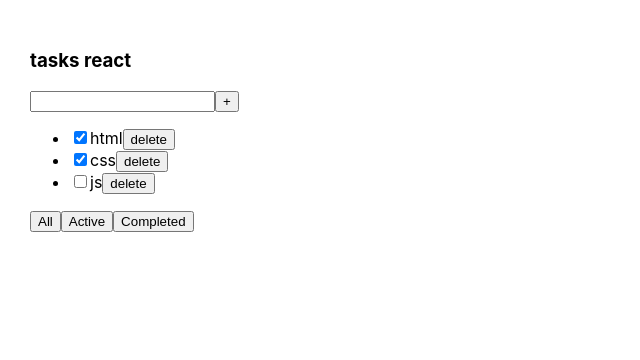
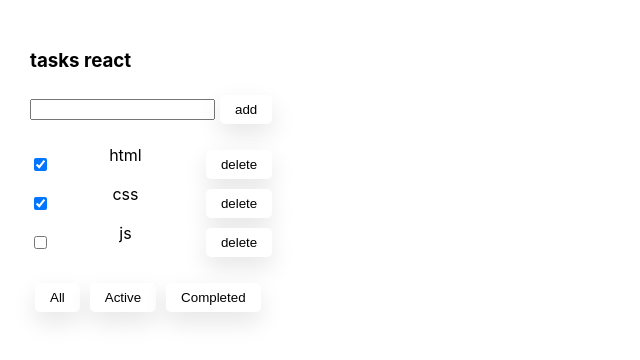
Before and after one commit to splinshady/todoList, a React (Create React App) app: page / in a window 1280 px wide. Shown: the top 360 px of the page, without its empty margins (0-640 px from the left). Built offline with nearby package versions, Linux system fonts and the light colour scheme.

Commit message:
feat: add task to list

```diff
--- a/package.json
+++ b/package.json
@@ -10,10 +10,12 @@
     "@types/node": "^12.0.0",
     "@types/react": "^16.9.0",
     "@types/react-dom": "^16.9.0",
+    "@types/uuid": "^8.3.4",
     "react": "^16.13.1",
     "react-dom": "^16.13.1",
     "react-scripts": "3.4.1",
-    "typescript": "~3.7.2"
+    "typescript": "~3.7.2",
+    "uuid": "^8.3.2"
   },
   "scripts": {
     "start": "react-scripts start",
--- a/src/App.css
+++ b/src/App.css
@@ -1,8 +1,8 @@
 .App {
-  padding: 30px;
-  display: flex;
+    padding: 30px;
+    display: flex;
 }
 
 .App > div {
-  margin-right: 50px;
+    margin-right: 50px;
 }
--- a/src/App.tsx
+++ b/src/App.tsx
@@ -1,20 +1,30 @@
-import React from 'react';
+import React, {useState} from 'react';
 import './App.css';
 import TodoList, {TaskType} from "./conponents/todoList/TodoList";
+import {v1} from "uuid";
 
 export type TaskFilterType = 'all' | 'active' | 'completed';
 
 
 function App() {
-    const [tasks, setTasks] = React.useState<Array<TaskType>>([
-        {id: 1, title: 'html', isDone: true},
-        {id: 2, title: 'css', isDone: true},
-        {id: 3, title: 'js', isDone: false},
+    const [tasks, setTasks] = useState<Array<TaskType>>([
+        {id: v1(), title: 'html', isDone: true},
+        {id: v1(), title: 'css', isDone: true},
+        {id: v1(), title: 'js', isDone: false},
     ])
 
-    const [filter, setFilter] = React.useState<TaskFilterType>('all')
+    const [filter, setFilter] = useState<TaskFilterType>('all')
+
     const changeFilter = (filter: TaskFilterType) => {
         setFilter(filter);
+    }
+    const removeTask = (taskID: string) => {
+        setTasks(tasks.filter(item => item.id !== taskID))
+    }
+    const addTask = (inputValue: string) => {
+        if (inputValue.length > 0) {
+            setTasks([{id: v1(), title: inputValue, isDone: false}, ...tasks])
+        }
     }
 
     let currentTasks;
@@ -32,16 +42,13 @@ function App() {
         }
     }
 
-    const removeTask = (taskID: number) => {
-        setTasks(tasks.filter(item => item.id !== taskID))
-    }
-
     return (
         <div className="App">
             <TodoList title={'tasks react'}
                       tasks={currentTasks}
                       removeTask={removeTask}
                       changeFilter={changeFilter}
+                      addTask={addTask}
             />
         </div>
     );
--- /dev/null
+++ b/src/conponents/button/Button.module.css
@@ -0,0 +1,35 @@
+.button {
+    list-style: none;
+    border: 0;
+    border-radius: 5px;
+    padding: 7px 15px;
+    margin: 5px;
+    box-shadow: 0 10px 25px rgba(0,0,0,0.1);
+    background: white;
+    position: relative;
+    cursor: pointer;
+}
+
+.button:hover {
+    background: linear-gradient(45deg, #56CCF2, #2F80ED);
+    box-shadow: 0 10px 25px rgba(0,0,0,0);
+    color: white;
+}
+
+.button::after {
+    content: '';
+    position: absolute;
+    background: linear-gradient(45deg, #56CCF2, #2F80ED);
+    border-radius: 5px;
+    width: 100%;
+    height: 100%;
+    z-index: -1;
+    left: 0;
+    filter: blur(10px);
+    transition: opacity 0.5s;
+    opacity: 0;
+}
+
+.button:hover::after {
+    opacity: 0.7;
+}
--- /dev/null
+++ b/src/conponents/button/Button.tsx
@@ -0,0 +1,15 @@
+import React from 'react';
+import style from "./Button.module.css";
+
+type ButtonPropsType = {
+    callback: () => void,
+    title: string,
+}
+
+const Button: React.FC<ButtonPropsType> = ({callback, title}) => {
+    return (
+        <button className={style.button} onClick={callback}>{title}</button>
+    );
+};
+
+export default Button;
--- a/src/conponents/todoList/TodoList.module.css
+++ b/src/conponents/todoList/TodoList.module.css
@@ -0,0 +1,16 @@
+.todo_List {
+    display: flex;
+    flex-direction: column;
+}
+
+.task_list {
+    display: flex;
+    flex-direction: column;
+    list-style: none;
+    padding: 0;
+}
+
+.task_item {
+    display: flex;
+    justify-content: space-between;
+}
--- a/src/conponents/todoList/TodoList.tsx
+++ b/src/conponents/todoList/TodoList.tsx
@@ -1,8 +1,10 @@
-import React from 'react';
+import React, {ChangeEvent, useState, KeyboardEvent} from 'react';
 import {TaskFilterType} from "../../App";
+import Button from "../button/Button";
+import style from "./TodoList.module.css";
 
 export type TaskType = {
-    id: number,
+    id: string,
     title: string,
     isDone: boolean,
 }
@@ -10,33 +12,50 @@ export type TaskType = {
 type TodoListPropsType = {
     title: string,
     tasks: Array<TaskType>,
-    removeTask: (taskID: number) => void,
+    removeTask: (taskID: string) => void,
     changeFilter: (filter: TaskFilterType) => void,
+    addTask: (inputValue: string) => void
 }
 
-const TodoList = (props: TodoListPropsType) => {
+const TodoList: React.FC<TodoListPropsType> = (props) => {
+    const [inputValue, setInputValue] = useState<string>('')
+
+    const inputChangeHandler = (event: ChangeEvent<HTMLInputElement>) => {
+        setInputValue(event.currentTarget.value);
+    }
+    const pressEnterHandler = (event: KeyboardEvent<HTMLInputElement>) => {
+        event.key === 'Enter' && addTask()
+    }
+    const addTask = () => {
+        props.addTask(inputValue)
+        setInputValue('')
+    }
+    const setFilerCreator = (filter: TaskFilterType) => {
+        return () => props.changeFilter(filter)
+    }
+
     return (
-        <div>
+        <div className={style.todo_List}>
             <h3>{props.title}</h3>
             <div>
-                <input/>
-                <button>+</button>
+                <input type={"text"} onKeyDown={pressEnterHandler} onChange={inputChangeHandler} value={inputValue}/>
+                <Button callback={addTask} title={'add'}/>
             </div>
-            <ul>
+            <ul className={style.task_list}>
                 {props.tasks.map((item) => {
                     return (
-                        <li key={item.id}>
+                        <li key={item.id} className={style.task_item}>
                             <input type="checkbox" checked={item.isDone}/>
                             <span>{item.title}</span>
-                            <button onClick={()=>{props.removeTask(item.id)}}>delete</button>
+                            <Button callback={()=>{props.removeTask(item.id)}} title={'delete'}/>
                         </li>
                     )
                 })}
             </ul>
             <div>
-                <button onClick={() => props.changeFilter('all')}>All</button>
-                <button onClick={() => props.changeFilter('active')}>Active</button>
-                <button onClick={() => props.changeFilter('completed')}>Completed</button>
+                <Button callback={setFilerCreator('all')} title={'All'}/>
+                <Button callback={setFilerCreator('active')} title={'Active'}/>
+                <Button callback={setFilerCreator('completed')} title={'Completed'}/>
             </div>
         </div>
     );
```
Also changed, not shown: 1 other file (tests, documents, lock files or other folders).
